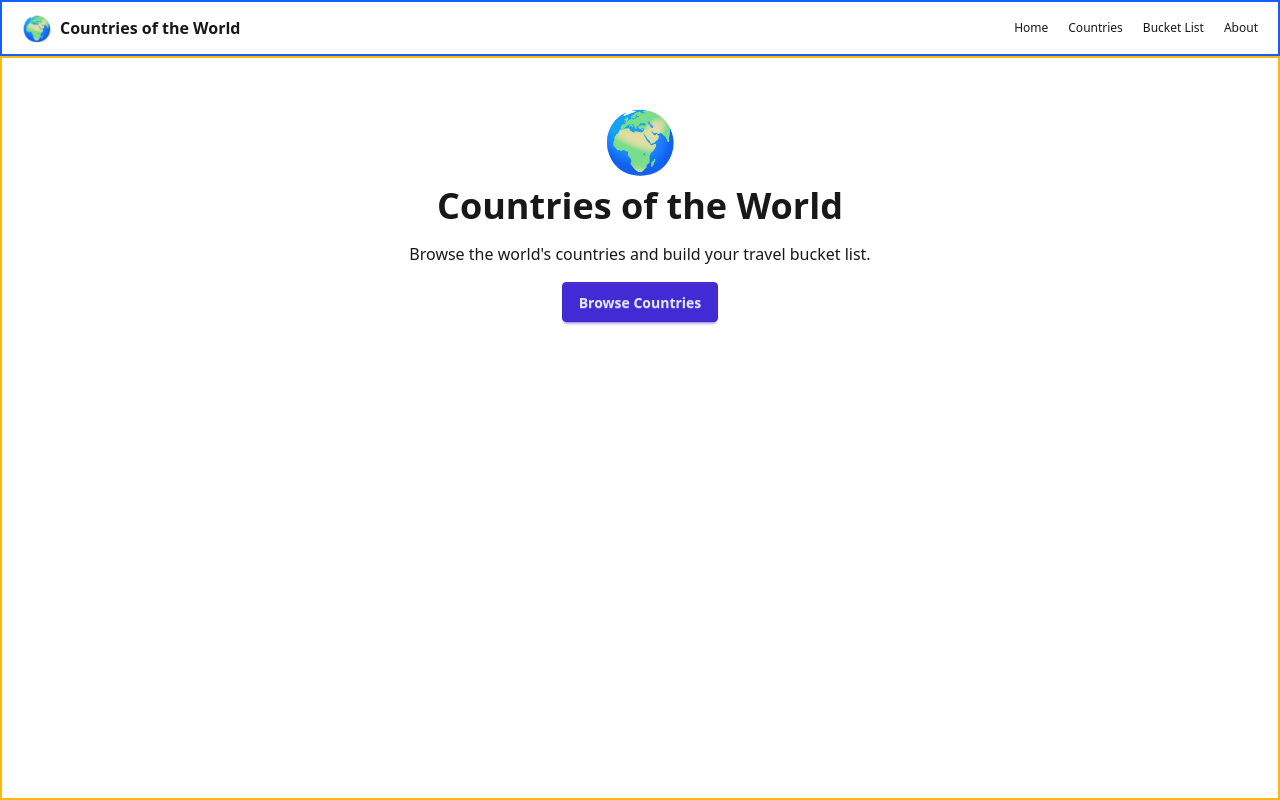
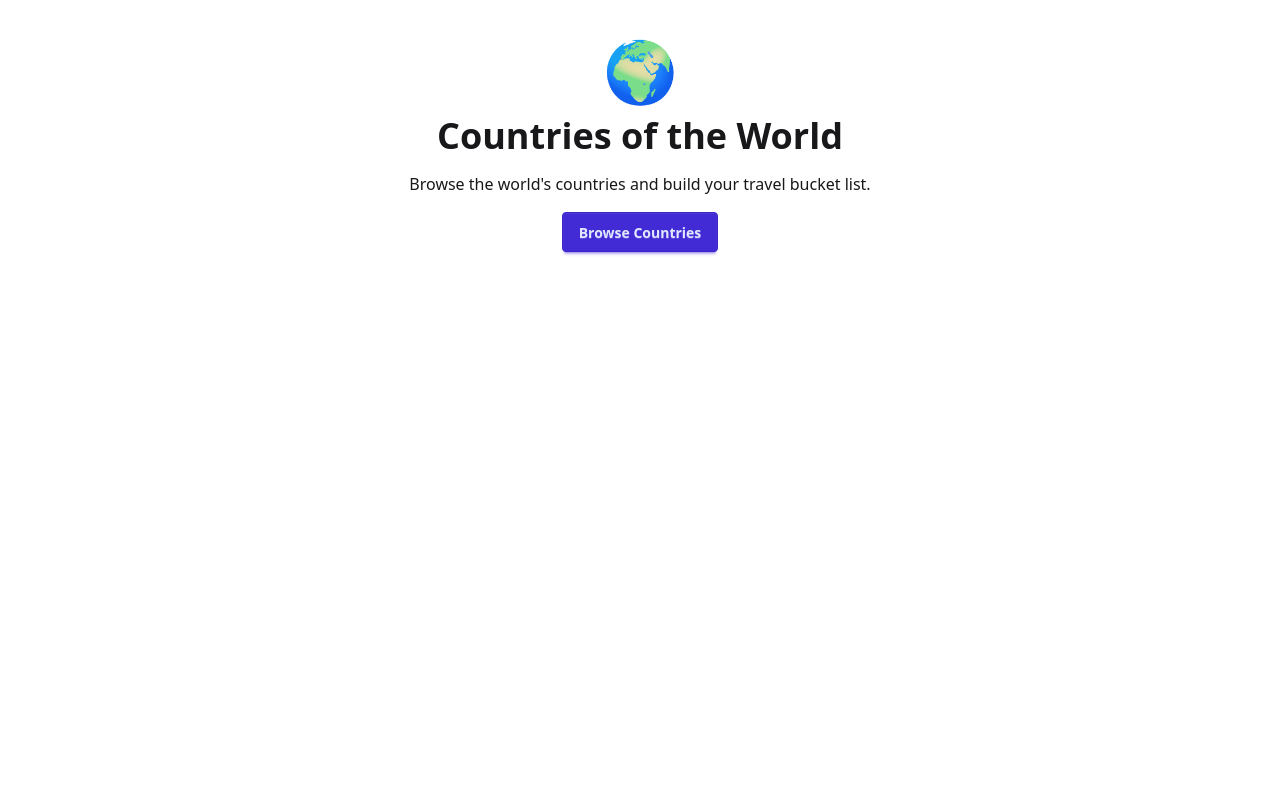
Before and after one commit to samlawrenceberlanas/lab-act-countries-, a React (Vite) app: page / in a window 1280 px wide. Built offline with nearby package versions, Linux system fonts and the light colour scheme.

Commit message:
Task 4: refactor to layout route + Outlet + index route

```diff
--- a/src/App.jsx
+++ b/src/App.jsx
@@ -12,10 +12,11 @@ const App = () => {
   // page reload (or a 404) because there's no client-side routing yet.
   return (
     <Routes>
-      <Route path="/" element={<Layout><HomePage /></Layout>} />
-      <Route path="/countries" element={<Layout><CountriesPage /></Layout>} />
-      <Route path="/bucket-list" element={<Layout><BucketListPage /></Layout>} />
-      <Route path="/about" element={<Layout><AboutPage /></Layout>} />
+      <Route path="/" element={<Layout />} />
+      <Route index element={<HomePage />} />
+      <Route path="/countries" element={<CountriesPage />} />
+      <Route path="/bucket-list" element={<BucketListPage />} />
+      <Route path="/about" element={<AboutPage />} />
     </Routes>
 
   );
--- a/src/components/Layout.jsx
+++ b/src/components/Layout.jsx
@@ -1,7 +1,8 @@
 // NOTE: The nav below uses <a href="…"> which triggers full page reloads.
 // Lab 07 asks you to install react-router and replace these with <Link>.
+import { Outlet } from "react-router";
 
-const Layout = ({ children }) => {
+const Layout = () => {
   return (
     <div className="min-h-screen flex flex-col">
       <nav className="h-14 flex items-center justify-between border-2 px-5 border-blue-600">
@@ -26,7 +27,7 @@ const Layout = ({ children }) => {
         </div>
       </nav>
       <main className="flex-1 border-2 border-amber-400 p-3">
-        {children}
+        {Outlet}
       </main>
     </div>
   );
```
